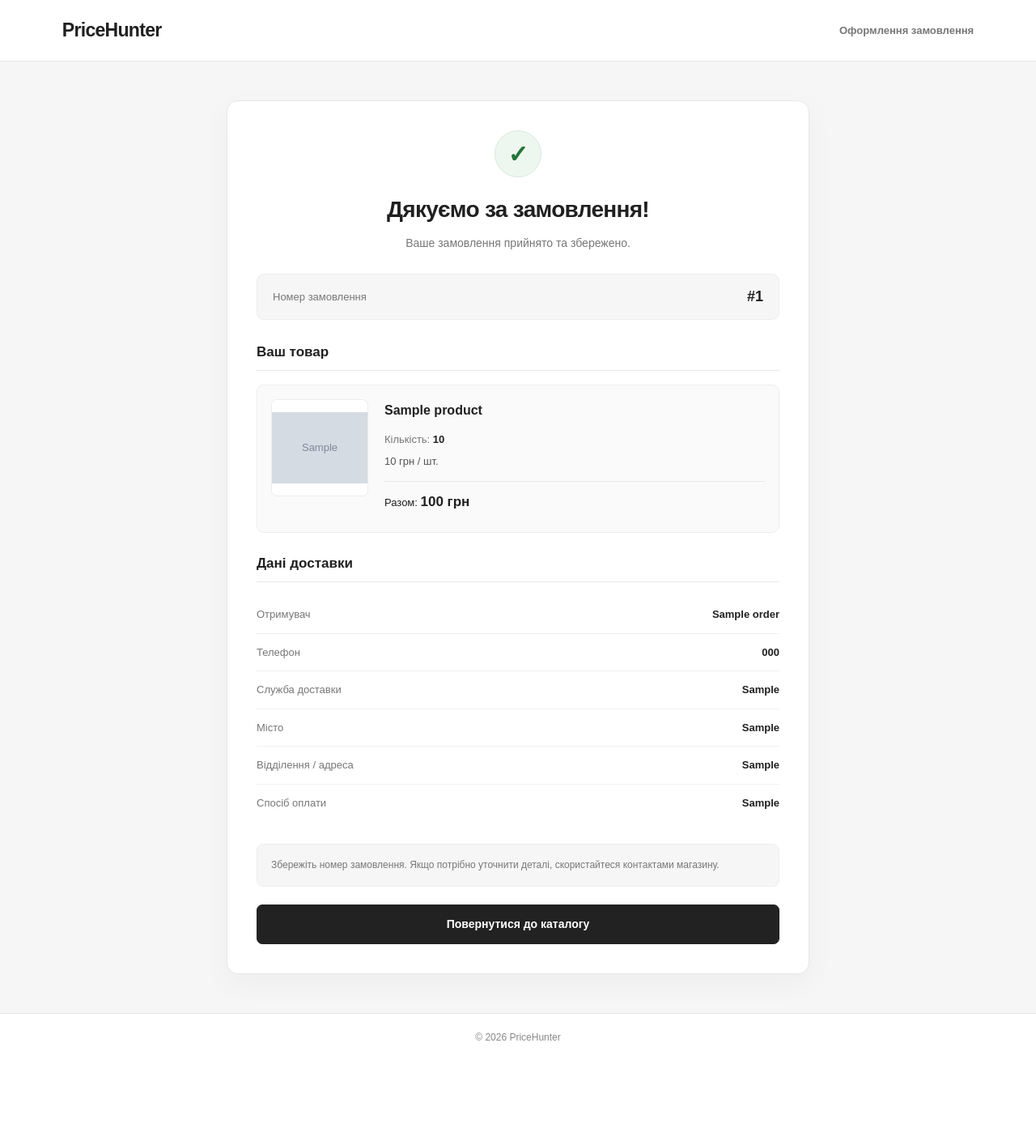
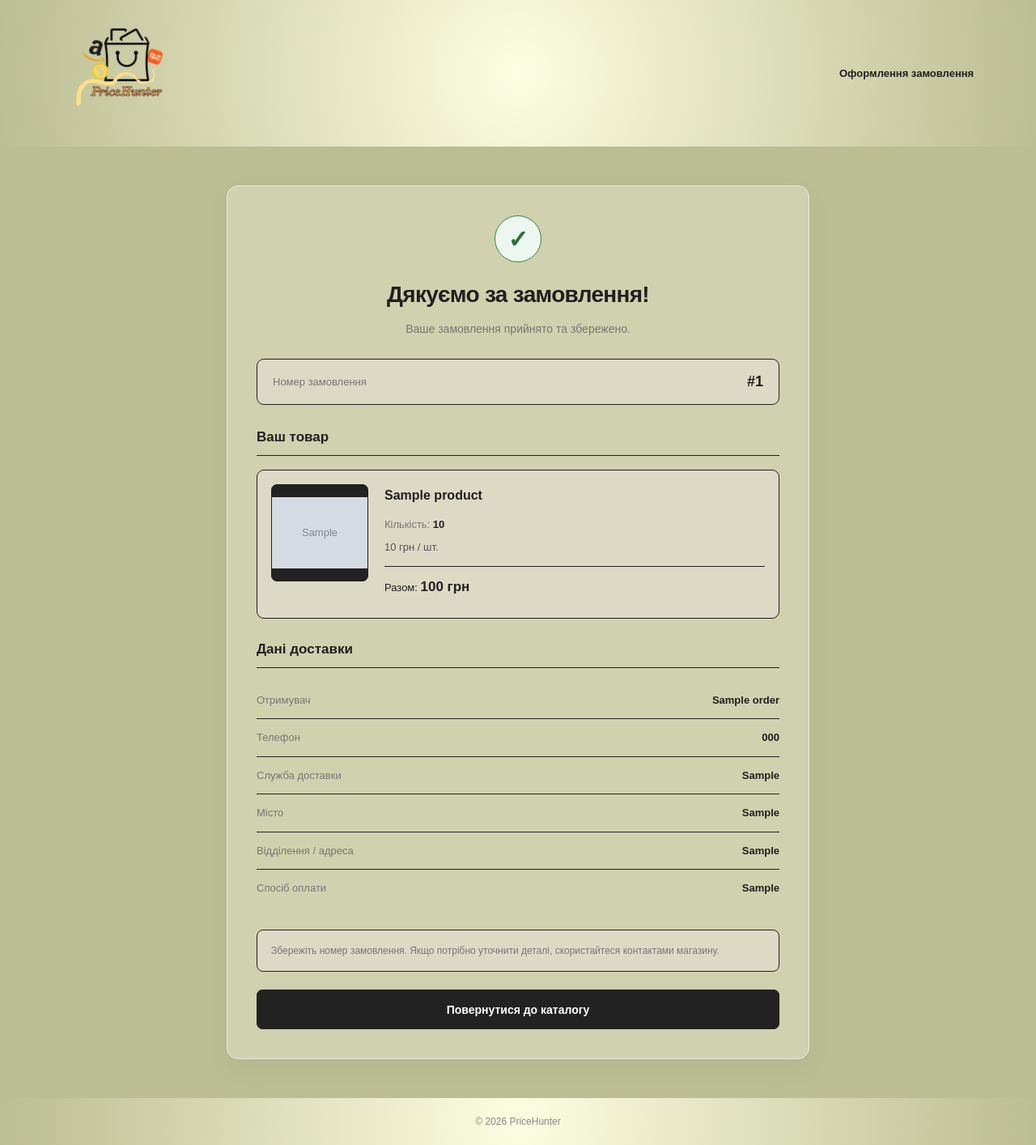
Before and after one commit to nazik-dot/PriceHunter-Website, a Flask app: template templates/order_processing.html in a window 1280 px wide. Shown: the whole page at 81% size. Before the commit the page ends 1285 px from the top, so only its background shows below. Run offline with Flask 3, Linux system fonts and the light colour scheme; tables that the repository leaves empty hold one stand-in row (values such as "Sample post"); the template is opened without the code that fills it: values that come from a table or form of the project are taken from there, most other values are stand-ins (such as "Sample title", 1, 10 or a date in 2020); grey boxes marked "Sample" are stand-in pictures.

Commit message:
css changes and new drops2

```diff
--- a/main.py
+++ b/main.py
@@ -179,6 +179,12 @@ products = {
         "name": "Рушник банний махровий Koloco 22215 70х140 см капучино",
         "price": 423,
         "image": "/files/rushnuk_banniy_machroviy_koloco.webp"
+    },
+    "24": {
+        "id": "999-26877",
+        "name": "Стільниковий акумулятор, Переносний зарядний банк, Портативний акумулятор для телефону WQ-25",
+        "price": 399,
+        "image": "/files/stilnikoviy_akamulator_perenosni_zaradniy_bank.webp"
     }
 }
 
--- a/static/order_processing.css
+++ b/static/order_processing.css
@@ -1,5 +1,3 @@
-/* ===== Базові стилі ===== */
-
 * {
     box-sizing: border-box;
 }
@@ -19,7 +17,7 @@ body {
     display: flex;
     flex-direction: column;
     min-height: 100vh;
-    background: #f6f6f6;
+    background: #BBBD92;
     color: #202020;
     font-family: Arial, Helvetica, sans-serif;
     -webkit-font-smoothing: antialiased;
@@ -33,25 +31,18 @@ body {
     width: 100%;
     min-height: 76px;
     padding: 18px 6%;
-    background: #fff;
-    border-bottom: 1px solid #e7e7e7;
+    background: radial-gradient(circle, #fdfde1, #BBBD92);
 }
 
 .logo {
-    color: #202020;
-    font-size: 23px;
-    font-weight: 800;
-    text-decoration: none;
-    letter-spacing: -0.7px;
-    transition: color 0.2s;
-}
-
-.logo:hover {
-     color: #666;
+    width: 150px;
+    height: auto;
+    display: block;
+    margin-bottom: 15px;
 }
 
 .header-label {
-    color: #777;
+    color: #202020;
     font-size: 13px;
     font-weight: 600;
 }
@@ -69,7 +60,7 @@ body {
     width: 100%;
     max-width: 720px;
     padding: 36px;
-    background: #fff;
+    background: #d0d1ae;
     border: 1px solid #e7e7e7;
     border-radius: 14px;
     box-shadow: 0 12px 35px rgba(0, 0, 0, 0.04);
@@ -82,7 +73,7 @@ body {
     width: 58px;
     height: 58px;
     margin: 0 auto 22px;
-    border: 1px solid #d9e8dc;
+    border: 1px solid #2f8841;
     border-radius: 50%;
     background: #edf7ef;
     color: #26743a;
@@ -114,8 +105,8 @@ body {
     gap: 15px;
     padding: 17px 19px;
     margin-bottom: 30px;
-    background: #f6f6f6;
-    border: 1px solid #ededed;
+    background: #dcd9c5;
+    border: 1px solid #222;
     border-radius: 9px;
 }
 
@@ -137,7 +128,7 @@ body {
 .section h2 {
     margin: 0 0 17px;
     padding-bottom: 12px;
-    border-bottom: 1px solid #e8e8e8;
+    border-bottom: 1px solid #222;
     color: #202020;
     font-size: 17px;
     font-weight: 700;
@@ -148,8 +139,8 @@ body {
     align-items: flex-start;
     gap: 20px;
     padding: 17px;
-    background: #fafafa;
-    border: 1px solid #ededed;
+    background: #dcd9c5;
+    border: 1px solid #222;
     border-radius: 9px;
 }
 
@@ -159,8 +150,8 @@ body {
     width: 120px;
     height: 120px;
     object-fit: contain;
-    background: #fff;
-    border: 1px solid #ededed;
+    background: #222;
+    border: 1px solid #202020;
     border-radius: 7px;
 }
 
@@ -195,7 +186,7 @@ body {
 .product-info .total {
     margin-top: 14px;
     padding-top: 12px;
-    border-top: 1px solid #e8e8e8;
+    border-top: 1px solid #222;
     color: #202020;
 }
 
@@ -215,7 +206,7 @@ body {
     gap: 20px;
     margin: 0;
     padding: 13px 0;
-    border-bottom: 1px solid #f0f0f0;
+    border-bottom: 1px solid #222;
     font-size: 13px;
     line-height: 1.5;
 }
@@ -240,8 +231,8 @@ body {
 .notice {
     margin: 28px 0 22px;
     padding: 15px 17px;
-    background: #f6f6f6;
-    border: 1px solid #ededed;
+    background: #dcd9c5;
+    border: 1px solid #222;
     border-radius: 8px;
     color: #777;
     font-size: 12px;
@@ -285,8 +276,7 @@ body {
 
 .footer {
     padding: 22px 20px;
-    border-top: 1px solid #e7e7e7;
-    background: #fff;
+    background: radial-gradient(circle, #fdfde1, #BBBD92);
     color: #888;
     text-align: center;
     font-size: 12px;
--- a/templates/order_processing.html
+++ b/templates/order_processing.html
@@ -5,13 +5,13 @@
     <meta name="viewport" content="width=device-width, initial-scale=1.0">
 
     <title>PriceHunter</title>
-
+    <link rel="icon" type="image/png" href="static/PriceHunterLogo.png">
     <link rel="stylesheet" href="static/order_processing.css">
 </head>
 <body>
 
     <header class="header">
-        <a href="/" class="logo">PriceHunter</a>
+        <img src="/static/PriceHunterWithoutBG.png" class="logo"/>
         <span class="header-label">Оформлення замовлення</span>
     </header>
 
```
Also changed, not shown: files/stilnikoviy_akamulator_perenosni_zaradniy_bank.webp (added).
